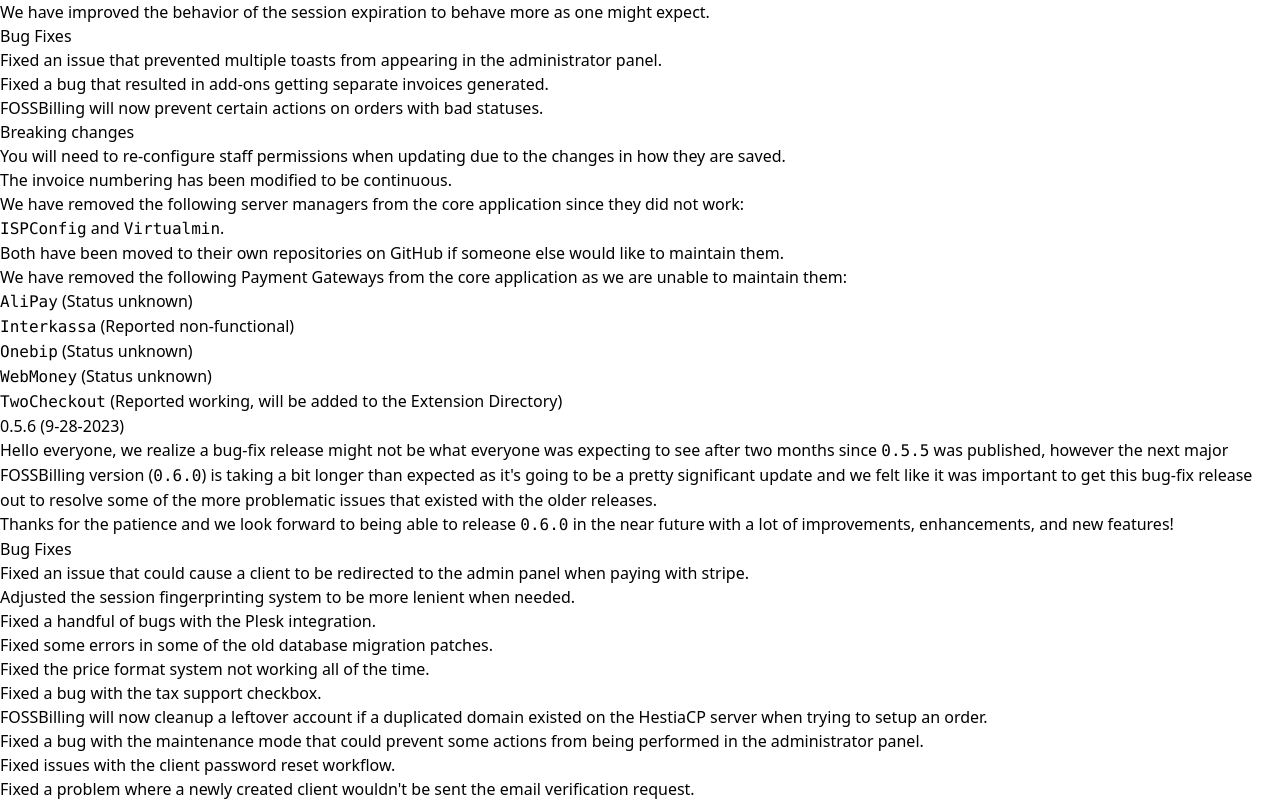
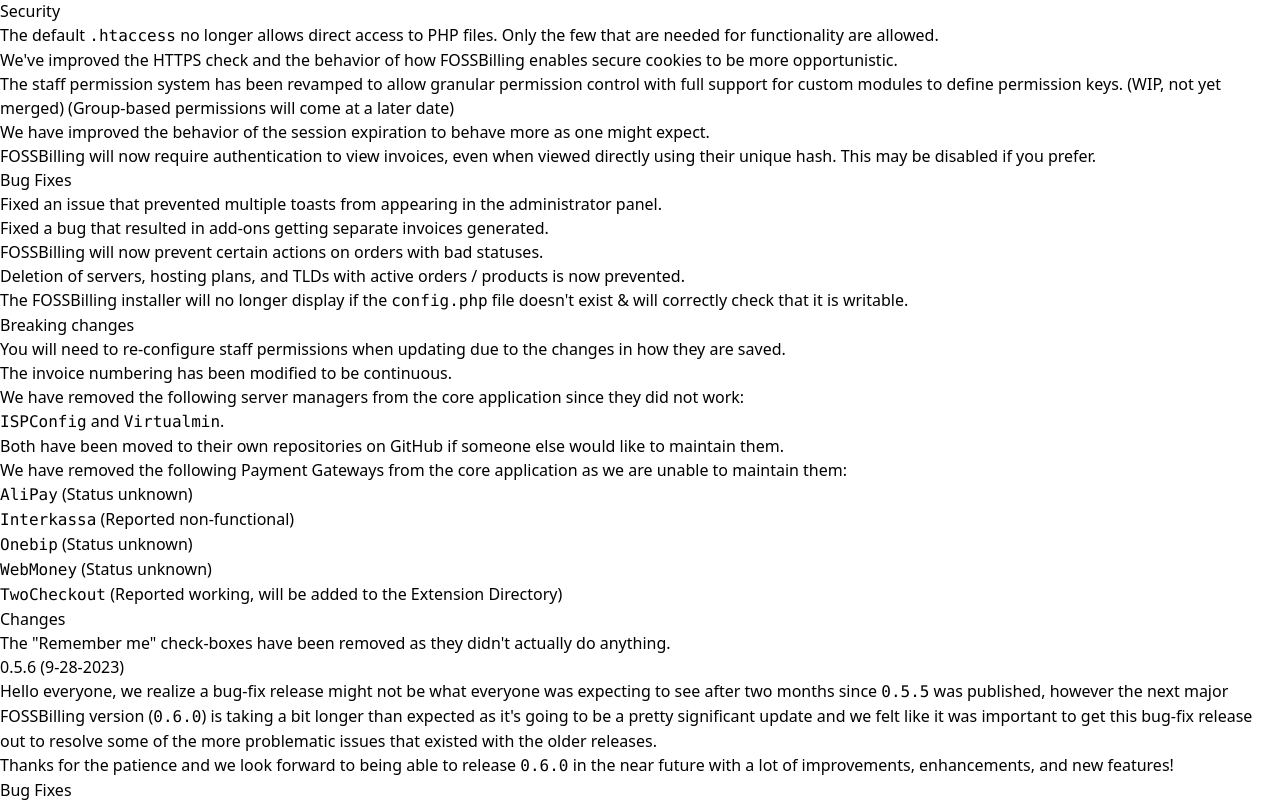
Before and after one commit to FOSSBilling/fossbilling.org, a Next.js app: page /docs/changelog in a window 1280 px wide. Shown: the part 602-1404 px from the top of the page. Built offline with nearby package versions, Linux system fonts and the light colour scheme.

Commit message:
Synced changelog for 0.6.0 with current changes

```diff
--- a/pages/docs/changelog.mdx
+++ b/pages/docs/changelog.mdx
@@ -11,33 +11,42 @@
 It is also possible that there will be a 0.5.6 release before this one is published depending on how long it takes to complete the final items for 0.6.0.
 
 ### Enhancements
+
  - General optimizations in the code, the most noteworthy is that emails will be queued and send via `cron` rather than on-request. This change significantly reduced the time it takes to perform actions such as placing an order or creating a support ticket by (generally two or more seconds).
  - PDF Invoices have been improved.
- - You can no longer delete a hosting plan, server, or TLD that has active products linked to them.
  - The behavior of the "test email" button has been improved to only email the person who clicked it & to display errors on the front-end if any occur.
  - The "Huraga" client theme has been migrated to Bootstrap 5 and has had many bug fixes (WIP, not yet merged)
-
+ -  - On the development side of things, we've improved our workflows to provide better code coverage and catch more issues before they have the opportunity to make it into the main source code.
 
 ### New Features
+
  - FOSSBilling will now display a little notification if an update is considered to be a major or minor patch to help people be aware of when significant changes have been done.
  - Company info and system version visibility through the API is now configurable.
- - PDFs can now have their HTML customized rather than just the CSS.
+ - Invoice PDFs can now have their HTML customized rather than just the CSS.
  - You can now updated all orders associated with a downloadable product at once when uploading a new file.
  - Reoccurring pricing check-boxes are un-ticked by default and will be automatically ticked when a price is entered when configuring a product.
  - There is now a copy button for the order button example code.
+ - You can now disable languages (translations) from within the FOSSBilling dashboard.
+ - FOSSBilling will no longer includes translations that are less that 25% complete and you can also view how complete any of the default translations are from within the administrator panel.
+ - PDF Invoices can now include information such as banking info for billing and the same info can be added to the client area to make it more easily discoverable for clients.
 
 ### Security
+
  - The default `.htaccess` no longer allows direct access to PHP files. Only the few that are needed for functionality are allowed.
  - We've improved the HTTPS check and the behavior of how FOSSBilling enables secure cookies to be more opportunistic.
  - The staff permission system has been revamped to allow granular permission control with full support for custom modules to define permission keys. (WIP, not yet merged) (Group-based permissions will come at a later date)
  - We have improved the behavior of the session expiration to behave more as one might expect.
+ - FOSSBilling will now require authentication to view invoices, even when viewed directly using their unique hash. This may be disabled if you prefer.
 
 ### Bug Fixes
  - Fixed an issue that prevented multiple toasts from appearing in the administrator panel.
  - Fixed a bug that resulted in add-ons getting separate invoices generated.
  - FOSSBilling will now prevent certain actions on orders with bad statuses.
+ - Deletion of servers, hosting plans, and TLDs with active orders / products is now prevented.
+ - The FOSSBilling installer will no longer display if the `config.php` file doesn't exist & will correctly check that it is writable.
 
-#### Breaking changes
+### Breaking changes
+
   - You will need to re-configure staff permissions when updating due to the changes in how they are saved.
   - The invoice numbering has been modified to be continuous.
   - We have removed the following server managers from the core application since they did not work:
@@ -49,6 +58,10 @@
 	 - `Onebip` (Status unknown)
 	 - `WebMoney` (Status unknown)
 	 - `TwoCheckout` (Reported working, will be added to the Extension Directory)
+
+### Changes
+
+ - The "Remember me" check-boxes have been removed as they didn't actually do anything.
 
 ## 0.5.6 (9-28-2023)
 
```
